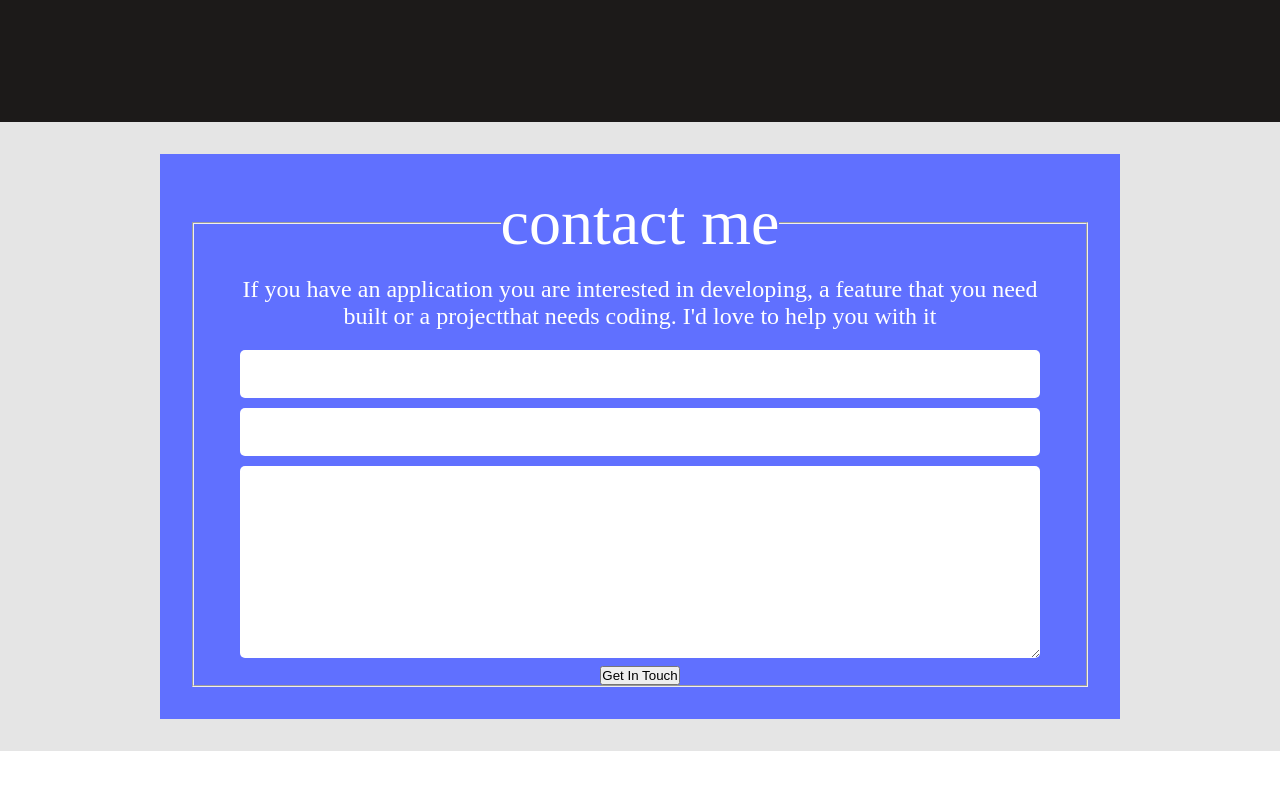
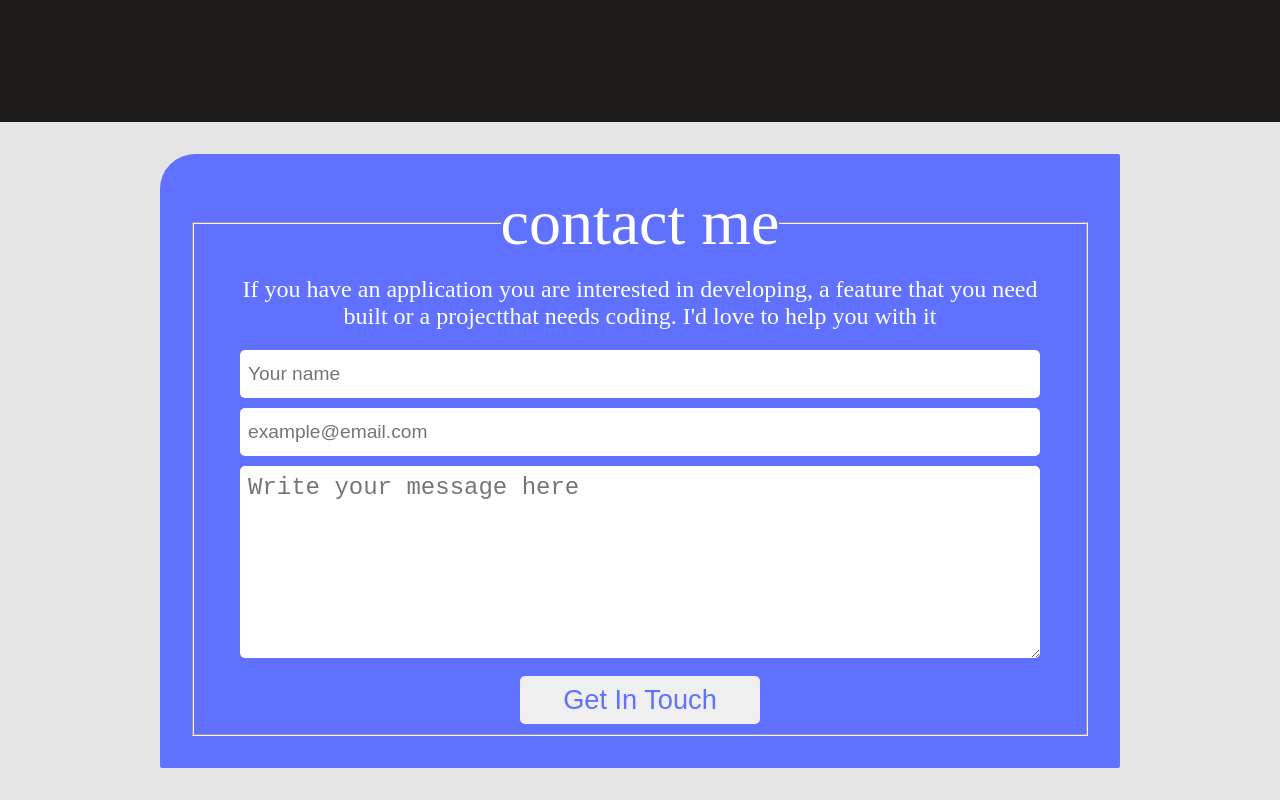
Before and after one commit to Mihndim2020/curriculum-cr-training-contact-form, a website: page index.html in a window 1280 px wide. Shown: the part 6585-7385 px from the top of the page. Before the commit the page ends 7336 px from the top, so only its background shows below. Drawn offline with Linux system fonts and the light colour scheme.

Commit message:
Add placeholder texts

```diff
--- a/css/main.css
+++ b/css/main.css
@@ -345,6 +345,7 @@ footer form {
   color: white;
   margin: 2rem;
   padding: 2rem;
+  border-radius: 35px 2px 2px 2px;
 }
 
 footer form .contact-me {
@@ -360,6 +361,8 @@ footer form .action-text {
 form input {
   width: 50rem;
   height: 3rem;
+  font-size: 1.2rem;
+  padding: 0.5rem;
   margin: 0.3rem 0.1rem;
   border-radius: 5px;
   border: none;
@@ -368,11 +371,21 @@ form input {
 form textarea {
   width: 50rem;
   height: 12rem;
+  font-size: 1.5rem;
+  padding: 0.5rem;
   margin: 0.3rem 0.1rem;
   border-radius: 5px;
   border: none;
 }
 
 footer > form button {
-  text-align: left;
+  width: 15rem;
+  height: 3rem;
+  font-size: 1.7rem;
+  color: #6070FF;
+  margin: 0.6rem 0.1rem;
+  border-radius: 5px;
+  border: none;
+  justify-self: left;
+
 }
--- a/index.html
+++ b/index.html
@@ -295,9 +295,9 @@
         <fieldset>
           <legend class="contact-me">contact me </legend>
           <p class="action-text">If you have an application you are interested in developing, a feature that you need built or a projectthat needs coding. I'd love to help you with it</p>
-          <input type="text" id="fname" name="fname"><br>
-          <input type="text" id="lname" name="lname"><br>
-          <textarea name="" id="" cols="30" rows="10"></textarea><br>
+          <input type="text" id="fname" name="fname" placeholder="Your name" ><br>
+          <input type="email" id="lname" name="lname" placeholder="example@email.com" ><br>
+          <textarea name="" id="" cols="30" rows="10" placeholder="Write your message here"></textarea><br>
           <button type="button">Get In Touch</button>
         </fieldset>
       </form>
```
